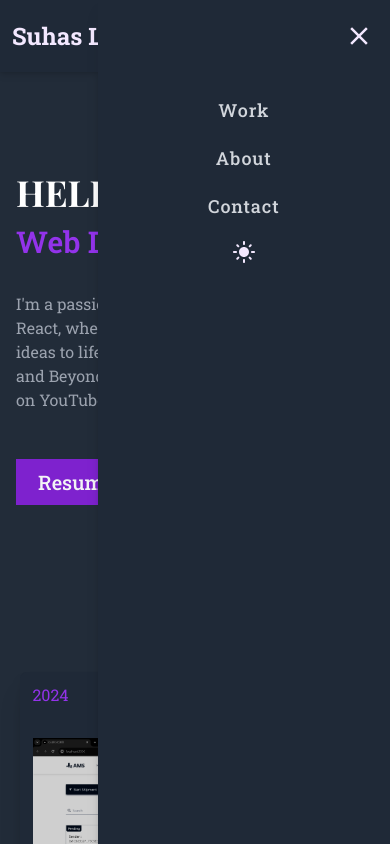
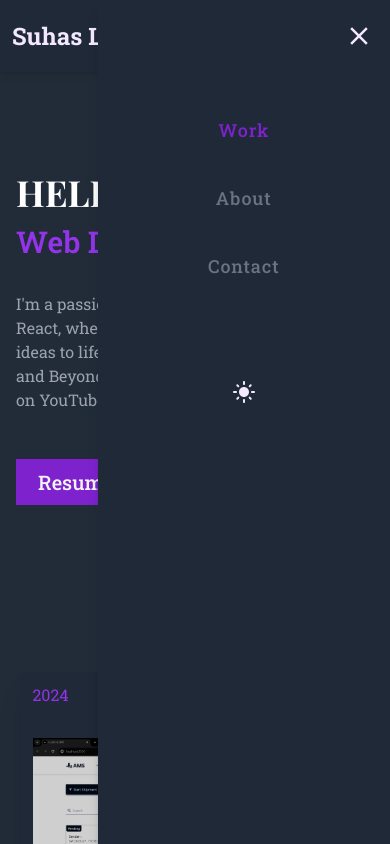
Before and after one commit to suhasledange/Portfolio, a React (Vite) app: page / in a window 390 px wide. Both pictures are taken after a click on the button 362 px from the left and 36 px from the top of the page. Shown: the top 844 px of the page. Built offline with nearby package versions, Linux system fonts and the light colour scheme; a web font is replaced by a local one.

Commit message:
mobile fix

```diff
--- a/src/components/Header/Header.jsx
+++ b/src/components/Header/Header.jsx
@@ -48,14 +48,14 @@ const Header = () => {
                 to={item.link}
                 onClick={() => setMenuOpen(false)}
                 className={({ isActive }) =>
-                  `flex items-center h-full px-4 dark:text-gray-300 text-purple-700 font-medium text-md ${isActive ? 'text-gray-600' : 'text-purple-800'
+                  `flex items-center mt-5 h-full px-4 font-medium text-md ${isActive ? 'text-purple-700' : 'text-gray-500 '
                   }`
                 }
               >
                 {item.text}
               </NavLink>
             ))}
-            <li onClick={themeToggle} className='hover:animate-pulse text-2xl cursor-pointer'>{themeMode === 'light' ? <MdDarkMode/> :<MdLightMode className='text-purple-100 '/> } </li>
+            <li onClick={themeToggle} className='mt-20 hover:animate-pulse text-2xl cursor-pointer'>{themeMode === 'light' ? <MdDarkMode/> :<MdLightMode className='text-purple-100 '/> } </li>
           </ul>
         </div>
 
```
